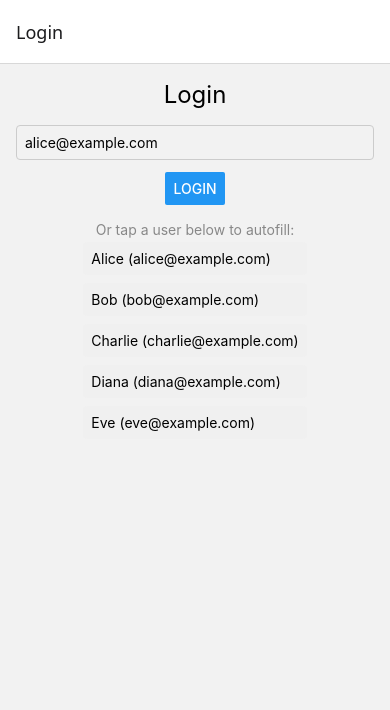
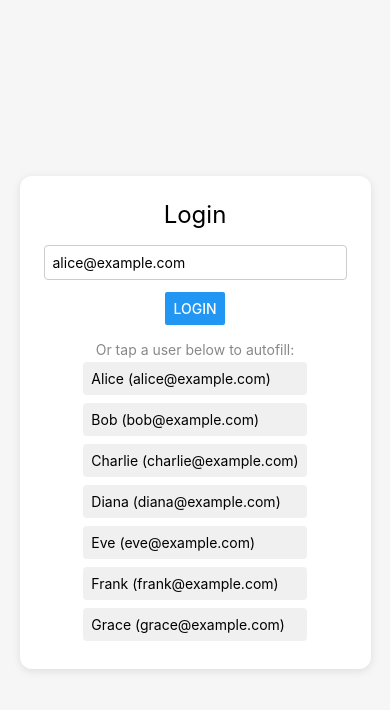
Before and after one commit to dilpreet579/event-checkin-app, a React Native app in the folder frontend/: screen /Login in a window 390 px wide. Shown: the top 710 px of the page. Built offline with nearby package versions, Linux system fonts and the light colour scheme.

Commit message:
minor ui changes

```diff
--- a/frontend/App.tsx
+++ b/frontend/App.tsx
@@ -17,8 +17,8 @@ export default function App() {
       <QueryClientProvider client={queryClient}>
         <NavigationContainer>
           <Stack.Navigator initialRouteName="Login">
-            <Stack.Screen name="Login" component={LoginScreen} />
-            <Stack.Screen name="Events" component={EventListScreen} />
+            <Stack.Screen name="Login" component={LoginScreen} options={{ headerShown: false }} />
+            <Stack.Screen name="Events" component={EventListScreen} options={{ headerShown: false }} />
             <Stack.Screen name="EventDetail" component={EventDetailScreen} />
           </Stack.Navigator>
         </NavigationContainer>
--- a/frontend/src/screens/EventDetailScreen.tsx
+++ b/frontend/src/screens/EventDetailScreen.tsx
@@ -47,6 +47,9 @@ export default function EventDetailScreen({ route }: any) {
   const [attendees, setAttendees] = useState<any[]>([]);
   const [participantCount, setParticipantCount] = useState(0);
 
+  // New: Store event details
+  const [eventDetails, setEventDetails] = useState<any>(null);
+
   useEffect(() => {
     connect();
   }, []);
@@ -70,6 +73,7 @@ export default function EventDetailScreen({ route }: any) {
     if (data && data.event) {
       setAttendees(data.event.attendees);
       setParticipantCount(data.event.participantCount);
+      setEventDetails(data.event); // Store event details
     }
   }, [data, eventId]);
 
@@ -86,6 +90,18 @@ export default function EventDetailScreen({ route }: any) {
 
   return (
     <View style={styles.container}>
+      {/* Event Details */}
+      {eventDetails && (
+        <View style={styles.eventDetails}>
+          <Text style={styles.eventName}>{eventDetails.name}</Text>
+          <Text style={styles.eventLocation}>{eventDetails.location}</Text>
+          <Text style={styles.eventTime}>
+            {eventDetails.startTime && !isNaN(new Date(eventDetails.startTime).getTime())
+              ? new Date(eventDetails.startTime).toLocaleString()
+              : 'No date'}
+          </Text>
+        </View>
+      )}
       <Text style={styles.title}>Attendees ({participantCount})</Text>
       <FlatList
         data={attendees}
@@ -108,6 +124,10 @@ export default function EventDetailScreen({ route }: any) {
 
 const styles = StyleSheet.create({
   container: { flex: 1, padding: 16, backgroundColor: '#fff' },
+  eventDetails: { marginBottom: 16, alignItems: 'center' },
+  eventName: { fontSize: 22, fontWeight: 'bold', marginBottom: 4 },
+  eventLocation: { fontSize: 16, color: '#555', marginBottom: 2 },
+  eventTime: { fontSize: 14, color: '#888', marginBottom: 8 },
   title: { fontSize: 20, marginBottom: 12, textAlign: 'center' },
   attendee: { flexDirection: 'row', alignItems: 'center', marginBottom: 8 },
   avatar: { width: 32, height: 32, borderRadius: 16, backgroundColor: '#eee', textAlign: 'center', textAlignVertical: 'center', marginRight: 8, fontWeight: 'bold', fontSize: 18 },
--- a/frontend/src/screens/LoginScreen.tsx
+++ b/frontend/src/screens/LoginScreen.tsx
@@ -1,5 +1,5 @@
 import React, { useState } from 'react';
-import { View, Text, TextInput, Button, StyleSheet, FlatList, TouchableOpacity } from 'react-native';
+import { View, Text, TextInput, Button, StyleSheet, FlatList, TouchableOpacity, Platform } from 'react-native';
 import { useAuthStore } from '../store/authStore';
 
 const users = [
@@ -8,6 +8,8 @@ const users = [
   { id: 'user3', name: 'Charlie', email: 'charlie@example.com' },
   { id: 'user4', name: 'Diana', email: 'diana@example.com' },
   { id: 'user5', name: 'Eve', email: 'eve@example.com' },
+  { id: 'user6', name: 'Frank', email: 'frank@example.com' },
+  { id: 'user7', name: 'Grace', email: 'grace@example.com' },
 ];
 
 export default function LoginScreen({ navigation }: any) {
@@ -26,7 +28,8 @@ export default function LoginScreen({ navigation }: any) {
   };
 
   return (
-    <View style={styles.container}>
+    <View style={styles.outerContainer}>
+      <View style={styles.card}>
         <Text style={styles.title}>Login</Text>
         <TextInput
           style={styles.input}
@@ -51,11 +54,30 @@ export default function LoginScreen({ navigation }: any) {
           )}
         />
       </View>
+    </View>
   );
 }
 
 const styles = StyleSheet.create({
-  container: { flex: 1, justifyContent: 'center', alignItems: 'center', padding: 16 },
+  outerContainer: {
+    flex: 1,
+    justifyContent: 'center',
+    alignItems: 'center',
+    backgroundColor: '#f6f6f6',
+  },
+  card: {
+    width: '90%',
+    maxWidth: 400,
+    backgroundColor: '#fff',
+    borderRadius: 12,
+    padding: 24,
+    shadowColor: '#000',
+    shadowOffset: { width: 0, height: 2 },
+    shadowOpacity: 0.1,
+    shadowRadius: 8,
+    elevation: Platform.OS === 'android' ? 4 : 0,
+    alignItems: 'center',
+  },
   title: { fontSize: 24, marginBottom: 16 },
   input: { width: '100%', borderWidth: 1, borderColor: '#ccc', borderRadius: 4, padding: 8, marginBottom: 12 },
   error: { color: 'red', marginBottom: 8 },
```
Lines whose indentation alone changed are shown as unchanged.
